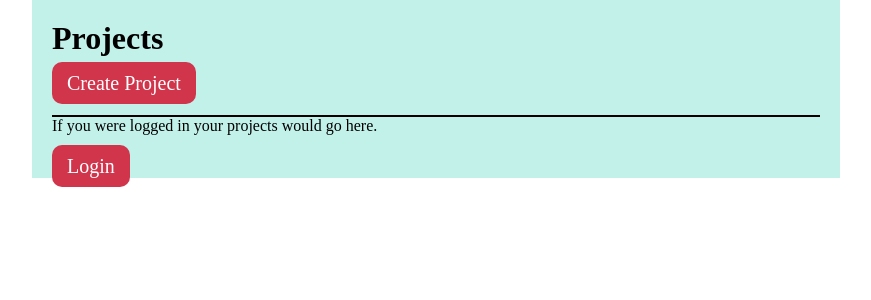
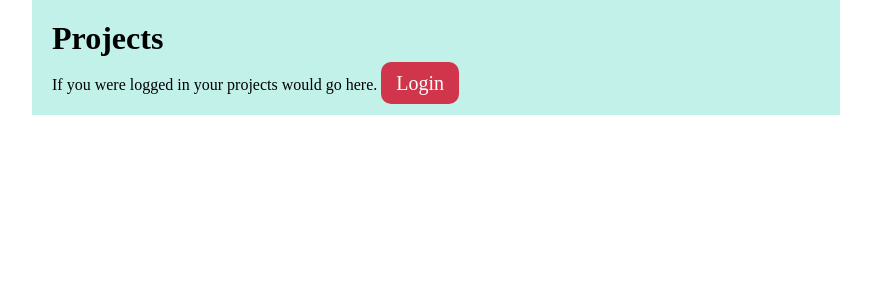
Before and after one commit to ABKeyes/IssueTrackerApplication, a Django app: page /projects/ in a window 1280 px wide. Shown: the part 133-433 px from the top of the page, without its empty margins (204-1075 px from the left). Run offline with Django 4.2, Linux system fonts and the light colour scheme.

Commit message:
Modified css and html.

```diff
--- a/src/projects/static/css/project.css
+++ b/src/projects/static/css/project.css
@@ -9,12 +9,12 @@
 
 .project-container, .issue-container {
     padding: 20px;
-    padding-bottom: 0;
     margin-left: auto;
     margin-right: auto;
     width: 60%;
     height: 100%;
     background-color: #c2f1ea;
+
 }
 
 .project-container a, .submit, .issue-container a {
@@ -111,7 +111,7 @@
 }
 
 .no-projects {
-    display: block;
+    display: inline;
     margin-bottom: 20px;
 }
 
--- a/src/projects/templates/projects/project_list.html
+++ b/src/projects/templates/projects/project_list.html
@@ -7,9 +7,7 @@
 <title>Project List</title>
 <div class="project-container">
 <h1>Projects</h1>
-    <div class="create-header">
-        <a href="{% url 'projects:project-create' %}" class="project-create">Create Project</a>
-    </div>
+
 {% if user.is_authenticated %}
 <div class="project-list">
     {% if project_list.all %}
@@ -73,10 +71,9 @@
 </div>
 {% else %}
 <div class="no-projects">
-    <label class="no-projects">If you were logged in your projects would go here.</label>
-    <div class="no-projects">
+
+        <label class="no-projects">If you were logged in your projects would go here.</label>
         <a href="{% url 'users:user-login' %}">Login</a>
-    </div>
 </div>
 {% endif %}
 </div>
```
